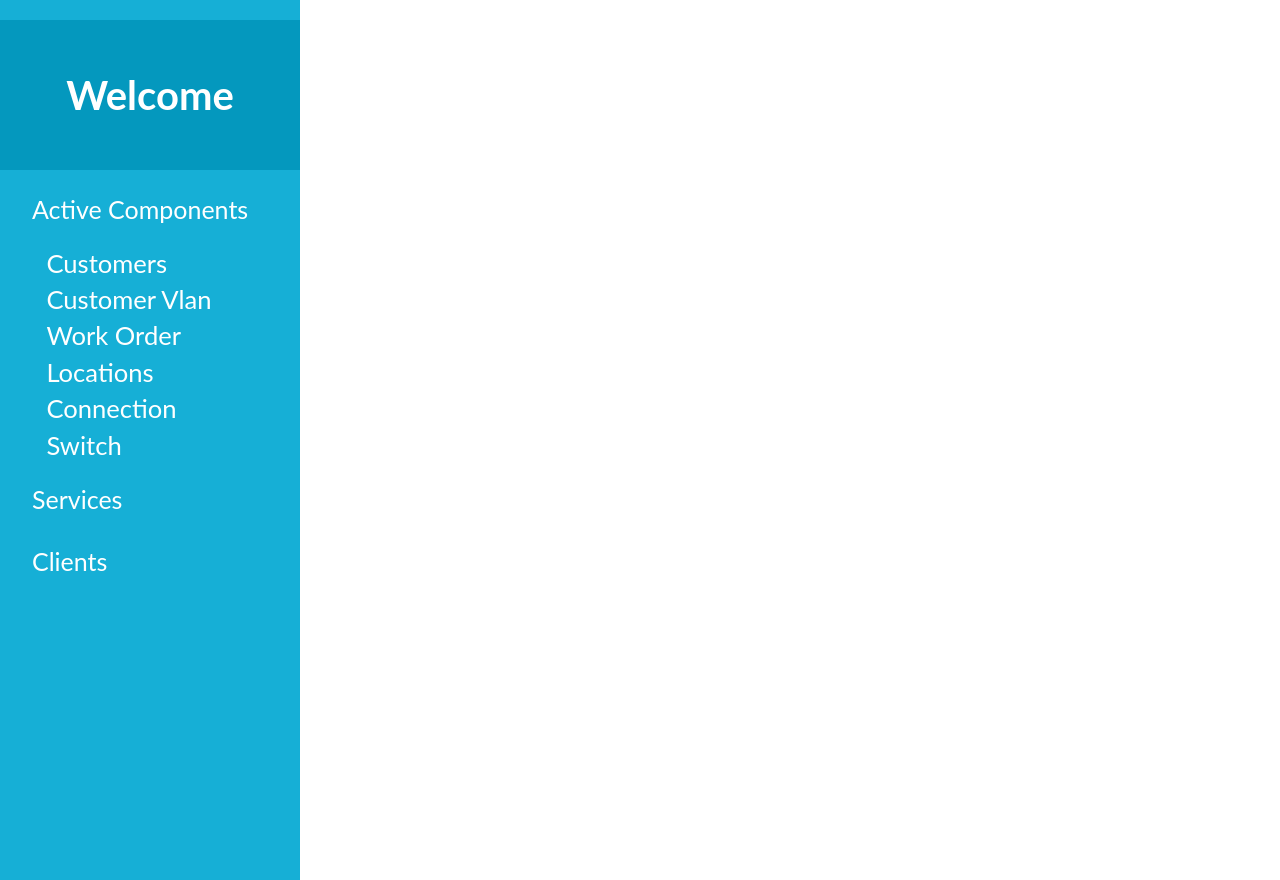
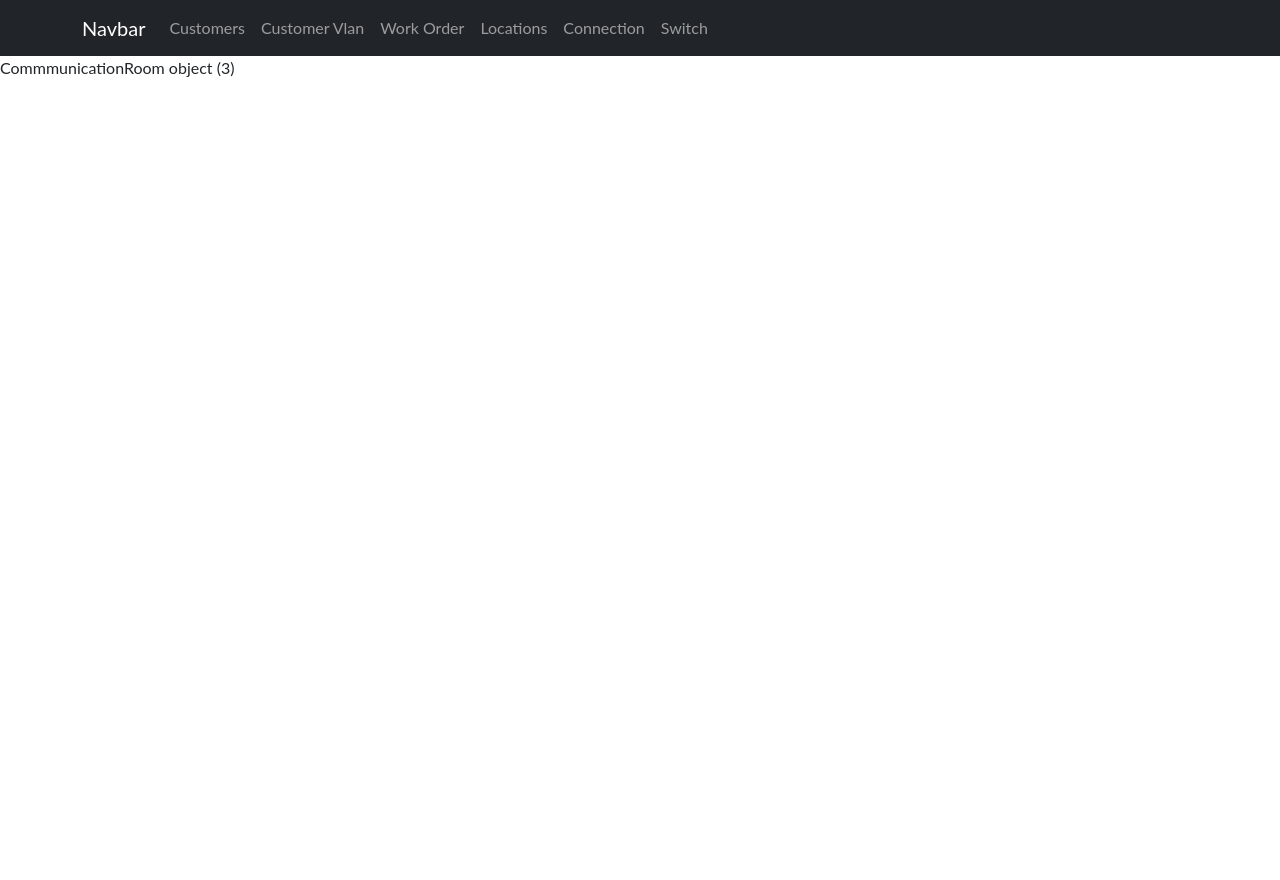
Before and after one commit to jaysonmk2/Comsroomform, a Django app: page /devices/switch/2 in a window 1280 px wide. Run offline with Django 3.2, Linux system fonts and the light colour scheme; data comes from the database, SQL or seed files in the repository.

Commit message:
added navbar

```diff
--- a/Home/sitadevices/templates/admin/base1.html
+++ b/Home/sitadevices/templates/admin/base1.html
@@ -4,6 +4,7 @@
     <meta charset="UTF-8">
     <meta http-equiv="X-UA-Compatible" content="IE=edge">
     <meta name="viewport" content="width=device-width, initial-scale=1.0">
+    <link href="https://cdn.jsdelivr.net/npm/bootstrap@5.1.3/dist/css/bootstrap.min.css" rel="stylesheet" integrity="sha384-1BmE4kWBq78iYhFldvKuhfTAU6auU8tT94WrHftjDbrCEXSU1oBoqyl2QvZ6jIW3" crossorigin="anonymous">
     <title>Document</title>
 </head>
 <style>
@@ -11,75 +12,39 @@
       font-family: "Lato", sans-serif;
     }
 
-    .sidenav {
-      height: 100%;
-      width: 300px;
-      position: fixed;
-      z-index: 1;
-      top: 0;
-      left: 0;
-      background-color: #16AFD6;
-      overflow-x: hidden;
-      padding-top: 20px;
-    }
-
-    .sidenav p {
-      padding: 0.5rem 1rem;
-      text-decoration: none;
-      font-size: 25px;
-      color: white;
-      margin: 1rem;
-    }
-    .sidenav li {
-      margin-bottom: 0.4rem;
-      list-style: none;
-      padding-left: 0.4rem;
-      color: rgb(223, 223, 223);
-    }
-
-    .sidenav a:hover {
-      color: rgb(170, 170, 170);
-    }
-
-    .main {
-      margin-left: 300px; /* Same as the width of the sidenav */
-    }
-
-    .a-title{
-        font-size: 1.6rem;
-        color:white;
-        margin-bottom:0.3rem;
-        text-decoration: none;
-    }
-    @media screen and (max-height: 450px) {
-      .sidenav {padding-top: 15px;}
-      .sidenav p {font-size: 18px;}
-    }
-
-    .h1{
-        padding:0 0.5rem;
-        font-size: 2.5rem;
-        color: white;
-    }
-    .h4{
-        padding-left:0.5rem;
-        font-size: 1.5rem;
-        color:white;
-        margin:0;
-    }
-
-    .user{
-        background-color: #0498BE;
-        padding:1.5rem 0;
-        text-align: center;
-    }
-
-
     </style>
     </head>
     <body>
-
-    <div class="sidenav">
+      <nav class="navbar navbar-expand-lg sticky-top navbar-dark bg-dark">
+        <div class="container">
+          <a class="navbar-brand" href="#">Navbar</a>
+          <button class="navbar-toggler" type="button" data-bs-toggle="collapse" data-bs-target="#navbarSupportedContent" aria-controls="navbarSupportedContent" aria-expanded="false" aria-label="Toggle navigation">
+            <span class="navbar-toggler-icon"></span>
+          </button>
+          <div class="collapse navbar-collapse" id="navbarSupportedContent">
+            <ul class="navbar-nav me-auto mb-2 mb-lg-0">
+              <li class="nav-item">
+                <a class="nav-link" href="{%url 'device:customerlist'%}" >Customers</a>
+              </li>
+              <li class="nav-item">
+                <a href="{%url 'device:customerVlanlist'%}" class="nav-link">Customer Vlan</a>
+              </li>
+              <li class="nav-item">
+                <a href="{%url 'device:workorderlist'%}" class="nav-link">Work Order</a>
+              </li>
+              <li class="nav-item">
+                <a href="{%url 'device:locationlist'%}" class="nav-link">Locations</a>
+              </li>
+              <li class="nav-item">
+                <a href="{%url 'device:connectionlist'%}" class="nav-link">Connection</a>
+              </li>
+              <li class="nav-item">
+                <a href="{%url 'device:switchlist'%}" class="nav-link">Switch</a>
+              </li>
+          </div>
+        </div>
+      </nav>
+    {% comment %} <div class="sidenav">
         <div class="user">
             <h1 class="h1">Welcome</h1>
             <h6 class="h4">{{request.user.username}}</h6>
@@ -97,11 +62,11 @@
         </ul>
       <p href="#">Services</p>
       <p href="#">Clients</p>
-    </div>
+    </div> {% endcomment %}
 
     <div class="main">
         <div class="rel">{% block content %}{% endblock%}</div>
     </div>
-
+    <script src="https://cdn.jsdelivr.net/npm/bootstrap@5.1.3/dist/js/bootstrap.bundle.min.js" integrity="sha384-ka7Sk0Gln4gmtz2MlQnikT1wXgYsOg+OMhuP+IlRH9sENBO0LRn5q+8nbTov4+1p" crossorigin="anonymous"></script>
     </body>
 </html>
--- a/Home/sitadevices/templates/admin/switch/indswitch.html
+++ b/Home/sitadevices/templates/admin/switch/indswitch.html
@@ -1,10 +1,9 @@
 {% extends 'admin/base1.html' %}
 
 {% block content %}
-{% for vlan in dic.customerVlan %}
-yo
-    {{vlan.vlan_number}}
-    {{vlan.usage}}
+{% for switch in dic.switch %}
+
+    {{switch.comms_room}}
 {% endfor %}
 
 
```
